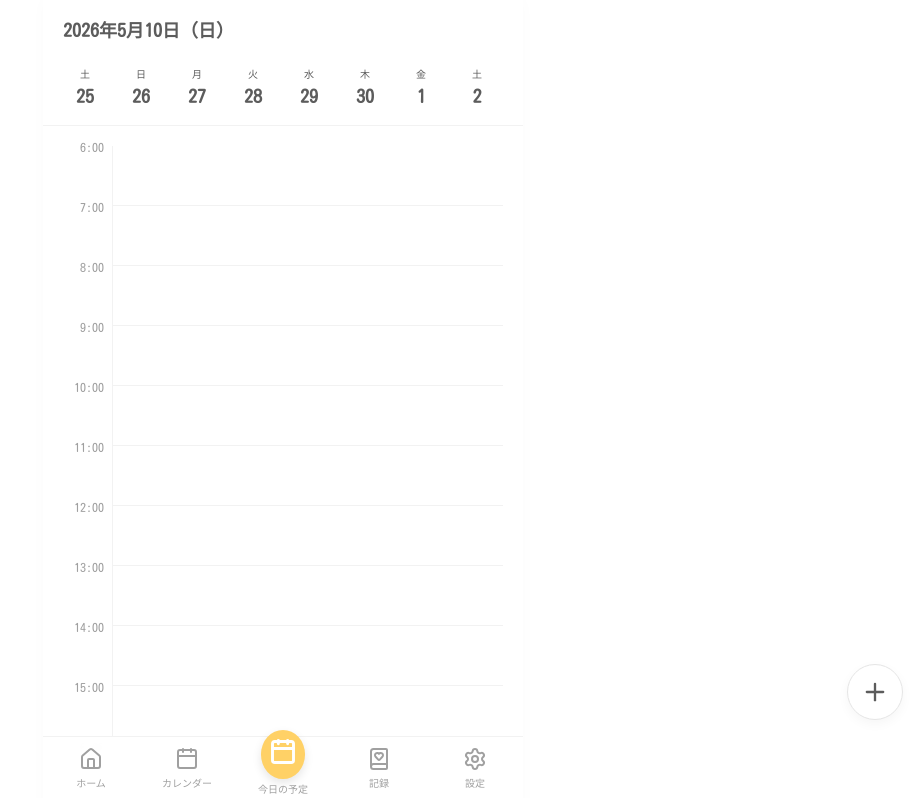
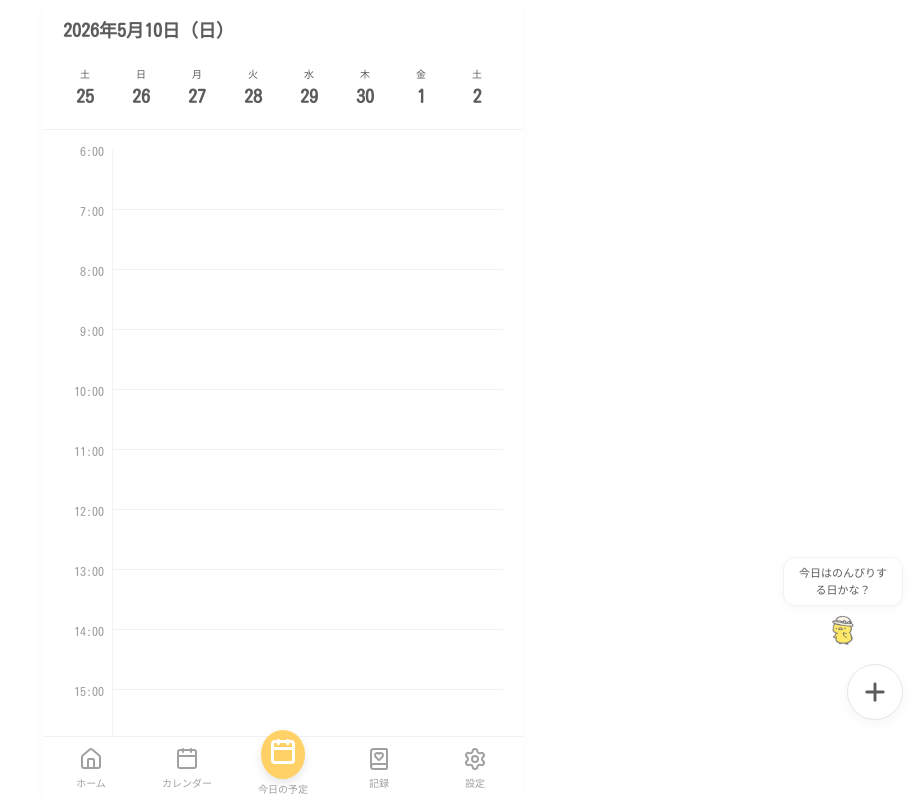
Before and after one commit to usapon-jp/usapon-days, a React (Vite) app: page / in a window 1280 px wide. Shown: the top 798 px of the page, without its empty margins (357-1280 px from the left). Built offline with nearby package versions, Linux system fonts and the light colour scheme.

Commit message:
不具合修正

```diff
--- a/src/components/CreateNoteModal.jsx
+++ b/src/components/CreateNoteModal.jsx
@@ -144,9 +144,10 @@ export default function CreateNoteModal({ appData, onClose, onSave }) {
                   setCategory(cat.id);
                   if (cat.id !== 'routine') setIsRepeat(false);
                 }}
+                className={`sticky-note ${cat.id}`}
                 style={{
                   flex: 1, padding: '12px 0', borderRadius: '12px', border: 'none',
-                  backgroundColor: cat.color, color: cat.textColor, fontWeight: 'bold',
+                  color: cat.textColor, fontWeight: 'bold',
                   opacity: category === cat.id ? 1 : 0.4,
                   transform: category === cat.id ? 'scale(1.05)' : 'scale(1)',
                   transition: 'all 0.2s', cursor: 'pointer',
--- a/src/components/ScheduleView.jsx
+++ b/src/components/ScheduleView.jsx
@@ -180,6 +180,19 @@ export default function ScheduleView({ appData, setAppData }) {
 
   const handlePointerDown = (e, note, type) => {
     e.stopPropagation();
+
+    // Double tap check
+    const now = Date.now();
+    if (now - lastTapRef.current.time < 400 && lastTapRef.current.id === note.id) {
+      setActiveNoteId(note.id);
+      setShowTray(true);
+      lastTapRef.current = { time: 0, id: null };
+      if (longPressTimer.current) clearTimeout(longPressTimer.current);
+      return;
+    } else {
+      lastTapRef.current = { time: now, id: note.id };
+    }
+
     if (showTray) {
       setShowTray(false);
       setActiveNoteId(null);
@@ -467,9 +480,32 @@ export default function ScheduleView({ appData, setAppData }) {
     return d;
   });
 
+  // Character logic
+  const todoCount = dailySchedule.filter(n => n.category === 'todo' && n.status !== 'completed').length;
+  const routineCount = dailySchedule.filter(n => n.category === 'routine' && n.status !== 'completed').length;
+  const allCompleted = dailySchedule.length > 0 && dailySchedule.every(n => n.status === 'completed');
+
+  let characterImg = '/assets/piyo.png';
+  let message = '今日もゆっくりいこう';
+
+  if (allCompleted) {
+    characterImg = '/assets/piyo.png';
+    message = '今日も一日お疲れ様！';
+  } else if (todoCount > 2) {
+    characterImg = '/assets/usa.png';
+    message = 'ちいさく進めば大丈夫';
+  } else if (routineCount > 2) {
+    characterImg = '/assets/pon.png';
+    message = 'ルーティンをこなしてえらい！';
+  } else if (dailySchedule.length === 0) {
+    characterImg = '/assets/piyo.png';
+    message = '今日はのんびりする日かな？';
+  }
+
   return (
     <div style={{ position: 'relative', height: '100%', display: 'flex', flexDirection: 'column', overflow: 'hidden' }}>
-      <div style={{ padding: '16px 20px 8px', display: 'flex', justifyContent: 'space-between', alignItems: 'center', backgroundColor: 'var(--color-bg)' }}>
+      <div style={{ position: 'sticky', top: 0, zIndex: 10, backgroundColor: 'var(--color-bg)', borderBottom: '1px solid var(--color-border)' }}>
+        <div style={{ padding: '16px 20px 8px', display: 'flex', justifyContent: 'space-between', alignItems: 'center' }}>
           <div style={{ display: 'flex', alignItems: 'center', gap: '8px' }}>
             <h2 style={{ fontSize: '18px', fontWeight: 'bold' }}>
               {formattedDateString}
@@ -480,10 +516,8 @@ export default function ScheduleView({ appData, setAppData }) {
         <div
           className="hide-scrollbar"
           style={{
-          display: 'flex', overflowX: 'auto', padding: '8px 20px',
-          gap: '12px', borderBottom: '1px solid var(--color-border)',
-          backgroundColor: 'var(--color-bg)',
-          position: 'sticky', top: 0, zIndex: 10,
+            display: 'flex', overflowX: 'auto', padding: '8px 20px 12px',
+            gap: '12px',
             WebkitOverflowScrolling: 'touch'
           }}
         >
@@ -513,8 +547,9 @@ export default function ScheduleView({ appData, setAppData }) {
             );
           })}
         </div>
+      </div>
 
-      <div style={{ padding: '20px 20px 80px', display: 'flex', flex: 1, overflowY: 'auto' }} ref={containerRef}>
+      <div key={dateKey} className="slide-in" style={{ padding: '20px 20px 80px', display: 'flex', flex: 1, overflowY: 'auto' }} ref={containerRef}>
         <div style={{ width: '50px', flexShrink: 0, borderRight: '1px solid var(--color-border)' }}>
           {hours.map(hour => (
             <div key={hour} style={{ height: '60px', color: 'var(--color-text-sub)', fontSize: '12px', position: 'relative' }}>
@@ -558,23 +593,14 @@ export default function ScheduleView({ appData, setAppData }) {
                   userSelect: 'none'
                 }}
                 onPointerDown={(e) => handlePointerDown(e, note, 'move')}
-                onClick={(e) => {
-                  const now = Date.now();
-                  if (now - lastTapRef.current.time < 500 && lastTapRef.current.id === note.id) {
-                    setActiveNoteId(note.id);
-                    setShowTray(true);
-                    lastTapRef.current = { time: 0, id: null };
-                  } else {
-                    lastTapRef.current = { time: now, id: note.id };
-                  }
-                }}
+                onClick={(e) => { e.stopPropagation(); }}
                 onContextMenu={(e) => { e.preventDefault(); }}
               >
                 <div
                   onClick={(e) => { e.stopPropagation(); toggleFavorite(note); }}
                   style={{ position: 'absolute', top: '4px', right: '4px', padding: '4px', cursor: 'pointer', zIndex: 10 }}
                 >
-                  <Star size={16} fill={isFavorite ? '#FFD700' : 'none'} color={isFavorite ? '#FFD700' : 'rgba(0,0,0,0.2)'} />
+                  <Star size={16} fill={isFavorite ? '#FFD700' : 'none'} color={isFavorite ? '#FFD700' : 'rgba(0,0,0,0.2)'} strokeWidth={2.5} />
                 </div>
                 <div style={{ flex: 1, display: 'flex', flexDirection: 'column', justifyContent: 'center', alignItems: 'center', pointerEvents: 'none', padding: '0 8px' }}>
                   <div style={{ fontWeight: 'bold', fontSize: '14px', textAlign: 'center', wordBreak: 'break-word', lineHeight: '1.2' }}>{note.title}</div>
@@ -633,7 +659,7 @@ export default function ScheduleView({ appData, setAppData }) {
       )}
 
       <div className="fab" onClick={() => setIsModalOpen(true)}>
-        <Plus size={28} />
+        <Plus size={28} strokeWidth={2.5} />
       </div>
 
       {isModalOpen && (
@@ -658,11 +684,11 @@ export default function ScheduleView({ appData, setAppData }) {
             }}
             onClick={(e) => e.stopPropagation()}
           >
-            <TrayButton icon={<CheckCircle2 color="#5B9E77" size={28} />} label="できた" action="できた" onClick={() => handleTrayAction('できた')} />
-            <TrayButton icon={<MoveRight color="#D4B01A" size={28} />} label="移動" action="移動" onClick={() => handleTrayAction('移動')} />
-            <TrayButton icon={<Coffee color="#6296C2" size={28} />} label="ひとやすみ" action="ひとやすみ" onClick={() => handleTrayAction('ひとやすみ')} />
-            <TrayButton icon={<ListTodo color="#A0A0A0" size={28} />} label="TODOに戻す" action="TODOに戻す" onClick={() => handleTrayAction('TODOに戻す')} />
-            <TrayButton icon={<Trash2 color="#A0A0A0" size={28} />} label="やめる" action="やめる" onClick={() => handleTrayAction('やめる')} />
+            <TrayButton icon={<CheckCircle2 color="#5B9E77" size={28} strokeWidth={2.5} />} label="できた" action="できた" onClick={() => handleTrayAction('できた')} />
+            <TrayButton icon={<MoveRight color="#D4B01A" size={28} strokeWidth={2.5} />} label="移動" action="移動" onClick={() => handleTrayAction('移動')} />
+            <TrayButton icon={<Coffee color="#6296C2" size={28} strokeWidth={2.5} />} label="ひとやすみ" action="ひとやすみ" onClick={() => handleTrayAction('ひとやすみ')} />
+            <TrayButton icon={<ListTodo color="#A0A0A0" size={28} strokeWidth={2.5} />} label="TODOに戻す" action="TODOに戻す" onClick={() => handleTrayAction('TODOに戻す')} />
+            <TrayButton icon={<Trash2 color="#A0A0A0" size={28} strokeWidth={2.5} />} label="やめる" action="やめる" onClick={() => handleTrayAction('やめる')} />
           </div>
         </div>
       )}
@@ -702,6 +728,23 @@ export default function ScheduleView({ appData, setAppData }) {
           </div>
         </div>
       )}
+
+      {/* Character Display */}
+      <div style={{
+        position: 'fixed', bottom: '150px', right: '20px',
+        display: 'flex', flexDirection: 'column', alignItems: 'center', gap: '4px',
+        zIndex: 50, pointerEvents: 'none'
+      }}>
+        <div style={{
+          backgroundColor: '#fff', padding: '6px 12px', borderRadius: '12px',
+          fontSize: '11px', boxShadow: '0 2px 8px var(--color-shadow)',
+          border: '1px solid var(--color-border)',
+          maxWidth: '120px', textAlign: 'center'
+        }}>
+          {message}
+        </div>
+        <img src={characterImg} alt="character" style={{ width: '40px', height: '40px', objectFit: 'contain' }} />
+      </div>
     </div>
   );
 }
--- a/src/index.css
+++ b/src/index.css
@@ -168,3 +168,12 @@ body {
   -ms-overflow-style: none;
   scrollbar-width: none;
 }
+
+@keyframes slideIn {
+  from { opacity: 0.7; transform: translateX(30px); }
+  to { opacity: 1; transform: translateX(0); }
+}
+
+.slide-in {
+  animation: slideIn 0.3s ease-out;
+}
```
Lines whose indentation alone changed are shown as unchanged.
